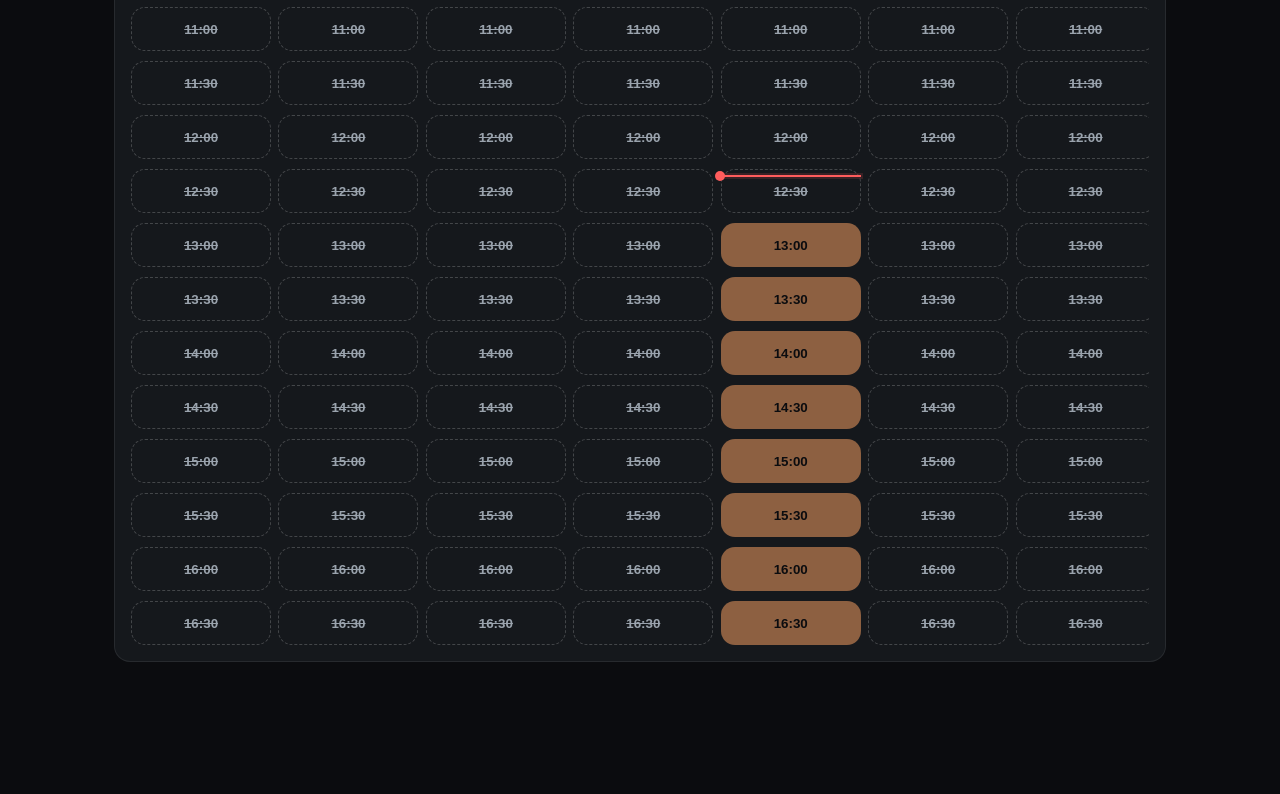
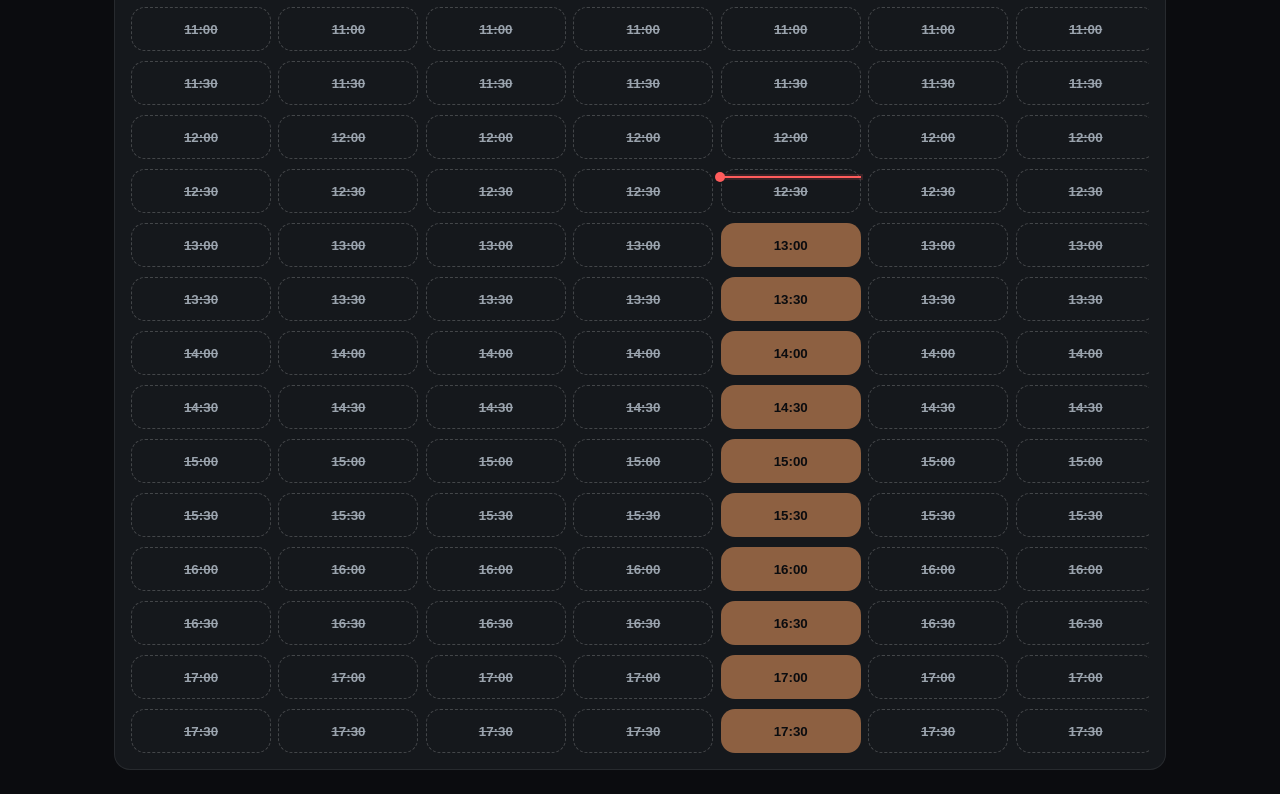
Before and after one commit to clemensjoe11-rgb/avocats_template, a website: page public/termin/index.html in a window 1280 px wide. Shown: the part 524-1318 px from the top of the page. Before the commit the page ends 1210 px from the top, so only its background shows below. Drawn offline with Linux system fonts and the light colour scheme; no server answers.

Commit message:
Update index.html

```diff
--- a/public/termin/index.html
+++ b/public/termin/index.html
@@ -198,7 +198,7 @@ input,select{width:100%;padding:11px 12px;border-radius:10px;border:1px solid rg
 <script>
 (()=>{
 // Config
-const SLOT_MIN=30, START="08:00", END="17:00";
+const SLOT_MIN=30, START="08:00", END="18:00";
 
 // State
 let weekOffset = 0, selectedTs = null;
```
